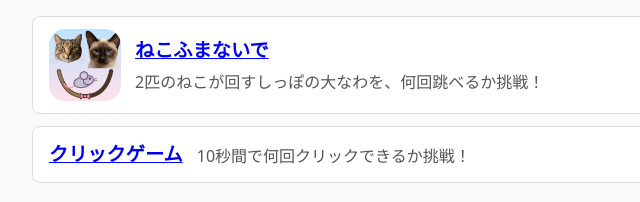
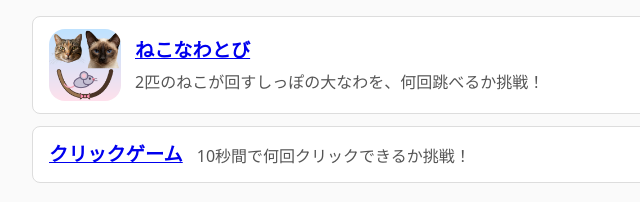
Before and after one commit to furukawakeigame/KeiFurukawaFunnyCh, a plain HTML site: page index.html in a window 1280 px wide. Shown: the part 200-402 px from the top of the page, 248-888 px from the left. Drawn offline with Linux system fonts and the light colour scheme.

Commit message:
Rename game: ねこなわとび
Co-Authored-By: Claude Opus 5.5 <noreply@anthropic.com>

```diff
--- a/index.html
+++ b/index.html
@@ -19,7 +19,7 @@
       <li>
         <a class="icon" href="games/dont-step-tail/"><img src="games/dont-step-tail/icon.png" alt="" width="72" height="72"></a>
         <div>
-          <a href="games/dont-step-tail/">ねこふまないで</a>
+          <a href="games/dont-step-tail/">ねこなわとび</a>
           <p>2匹のねこが回すしっぽの大なわを、何回跳べるか挑戦！</p>
         </div>
       </li>
```
Also changed, not shown: games/dont-step-tail/index.html (+1 -1 lines).
